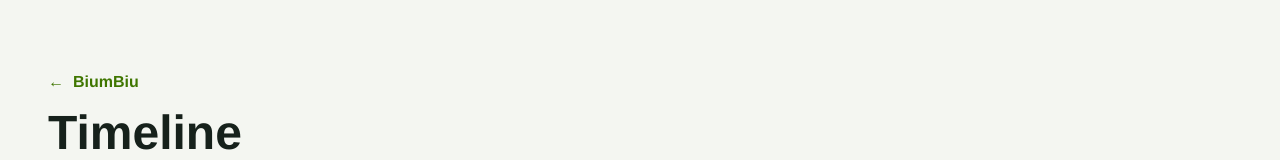
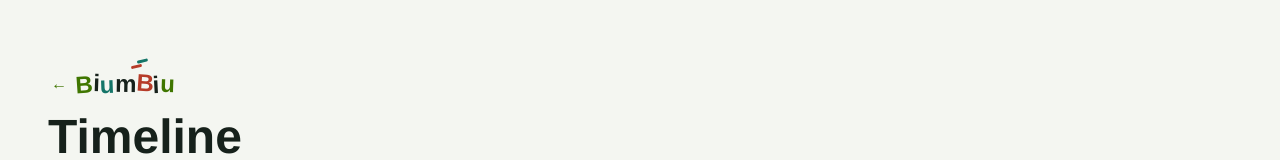
Before and after one commit to yaleyoou/biumbiu-site, an Astro site: page /timeline in a window 1280 px wide. Shown: the top 160 px of the page. Built offline with nearby package versions, Linux system fonts and the light colour scheme; Astro itself is replaced by a stand-in of ours.

Commit message:
改timeline中biumbiu字体

```diff
--- a/src/pages/timeline.astro
+++ b/src/pages/timeline.astro
@@ -28,9 +28,11 @@ const entries: TimelineEntry[] = [
 >
   <div class="timeline-page">
     <div class="timeline-shell">
-      <a class="timeline-back" href="/">
+      <a class="timeline-back wordmark" href="/" aria-label="Back to BiumBiu home">
         <span aria-hidden="true">←</span>
-        <span>BiumBiu</span>
+        <span class="logo-mark" aria-hidden="true">
+          <span>B</span><span>i</span><span>u</span><span>m</span><span>B</span><span>i</span><span>u</span>
+        </span>
       </a>
 
       <header class="timeline-heading reveal">
```
